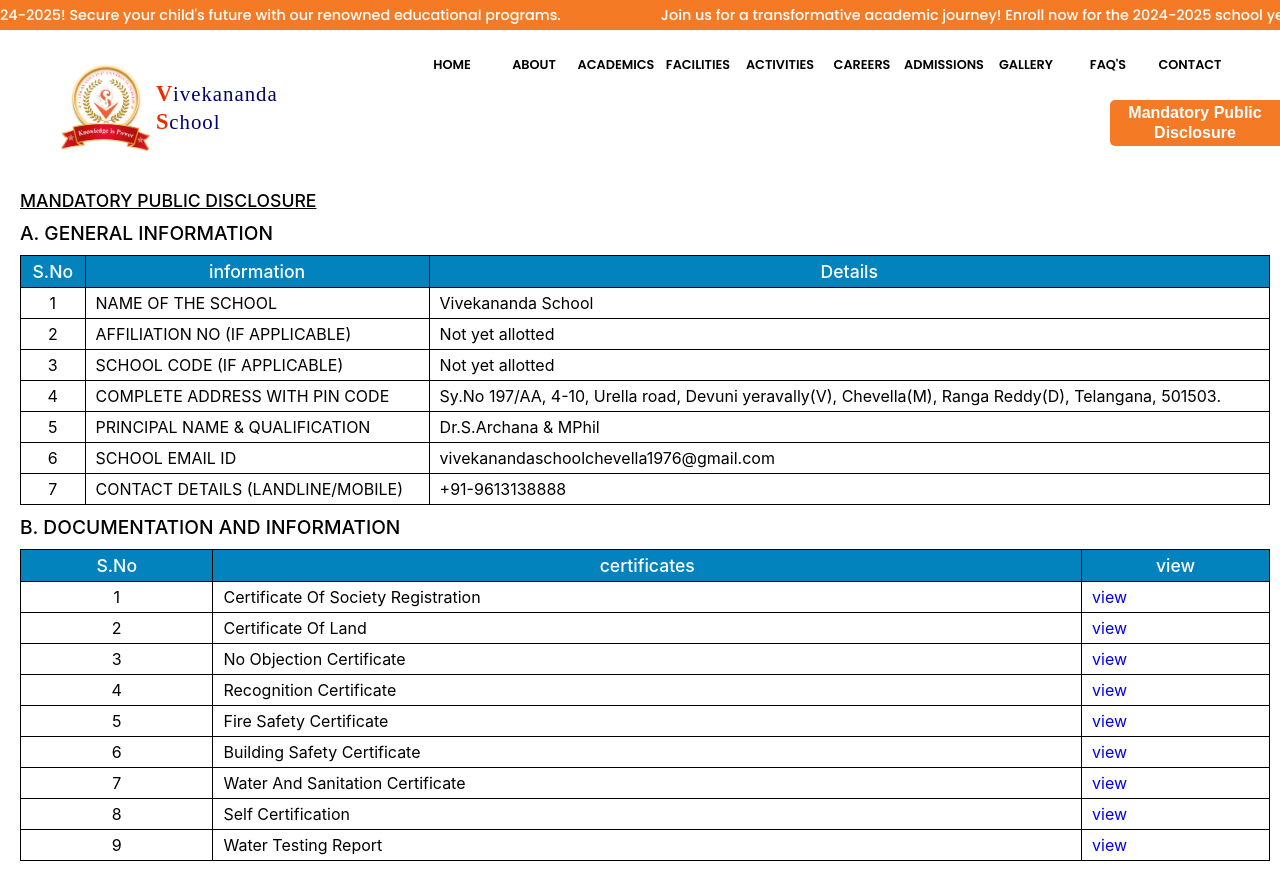
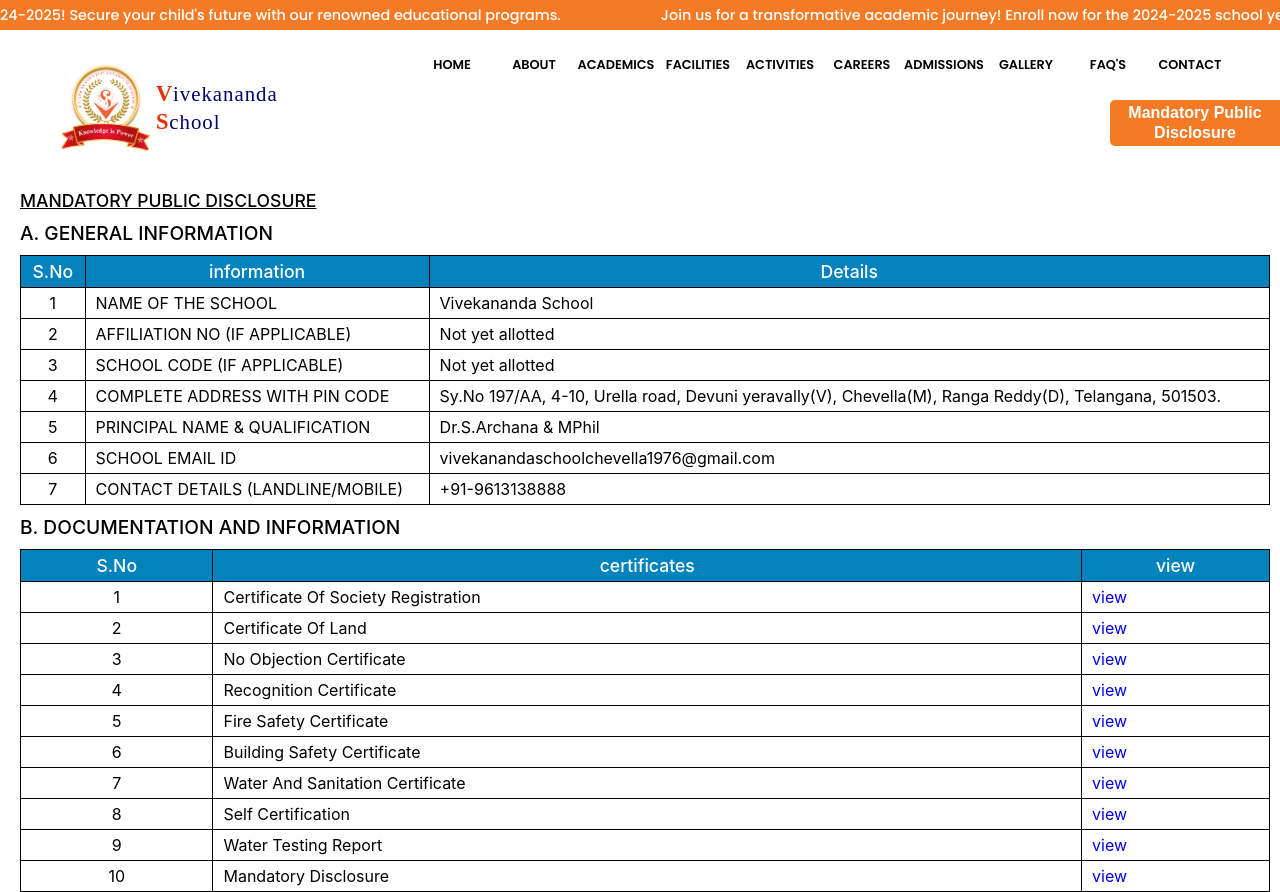
Before and after one commit to SaanvikaSolutions/VISSchool, a React (Create React App) app in the folder frontend/: page /certificates in a window 1280 px wide. Before the commit the page ends 861 px from the top, so only its background shows below. Built offline with nearby package versions, Linux system fonts and the light colour scheme.

Commit message:
added the mandatory isclosure details

```diff
--- a/frontend/src/Components/Certificates/Certificates.js
+++ b/frontend/src/Components/Certificates/Certificates.js
@@ -127,6 +127,11 @@
                             <td style={{textTransform:'capitalize'}}>water testing report</td>
                             <td><a href="/documents/watertestingreport.pdf" target="_blank" rel="noopener noreferrer">view</a></td>
                         </tr>
+                        <tr>
+                            <td>10</td>
+                            <td style={{textTransform:'capitalize'}}>Mandatory disclosure</td>
+                            <td><a href="/documents/Mandatory-disclosure-details.pdf" target="_blank" rel="noopener noreferrer">view</a></td>
+                        </tr>
 
                     </tbody>
                 </table>
```
Also changed, not shown: 1 other file (tests, documents, lock files or other folders).
